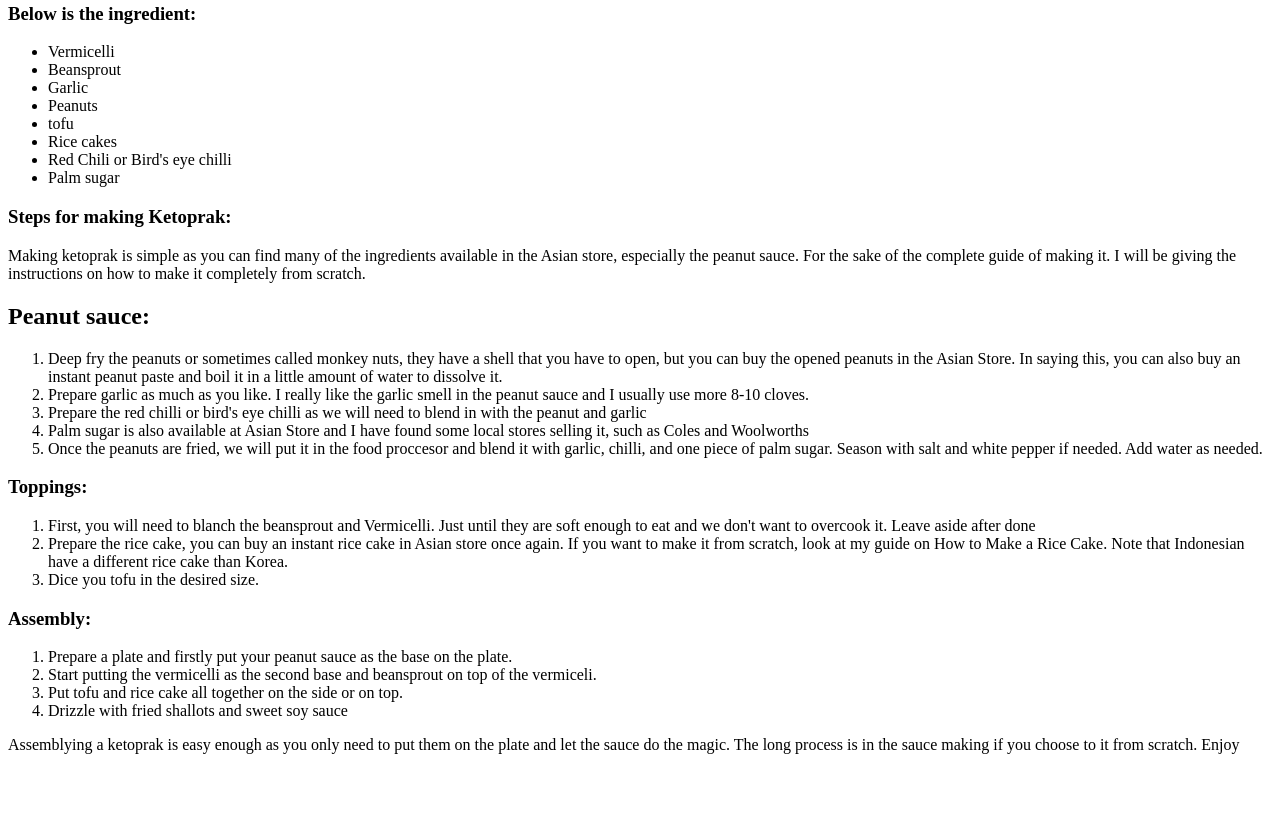
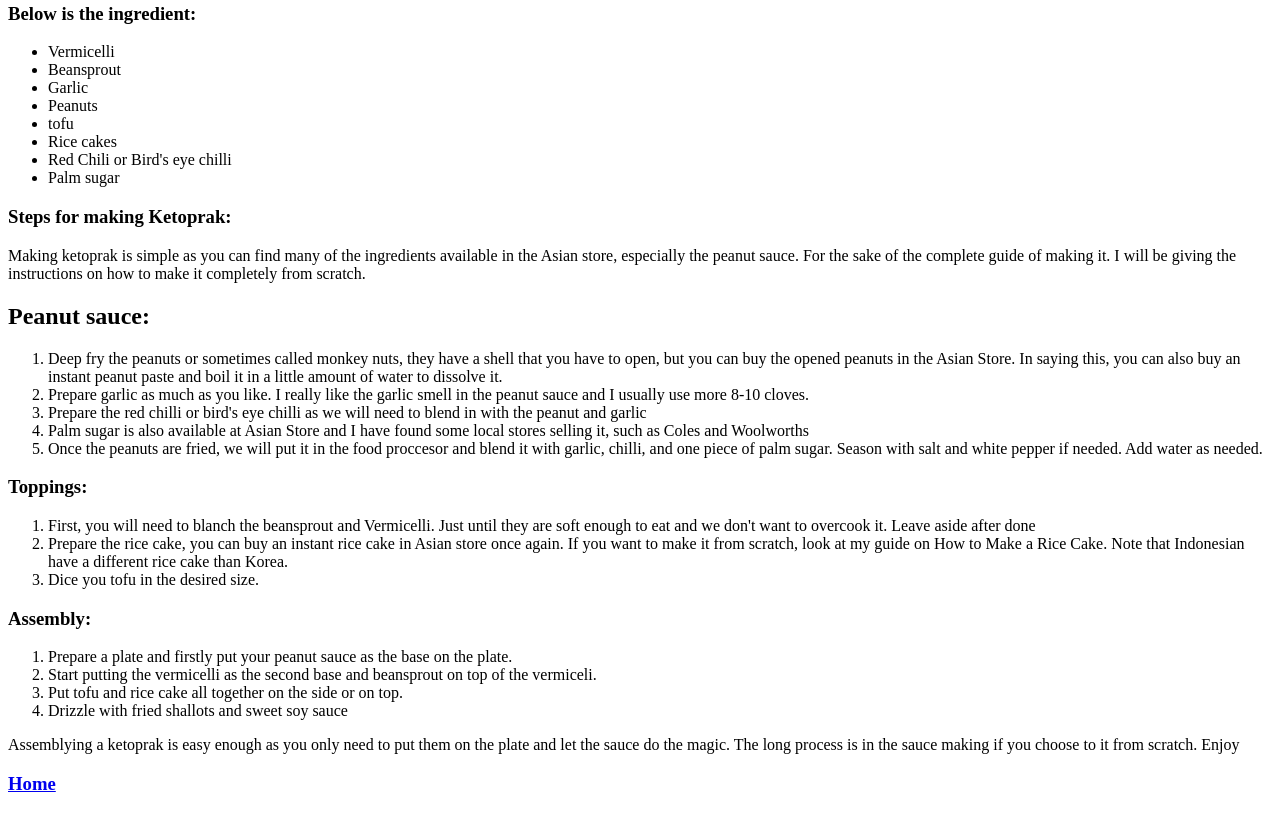
Before and after one commit to kelvouttt/odin-recipes, a plain HTML site: page recipes/ketoprak.html in a window 1280 px wide. Shown: the part 377-1191 px from the top of the page. Before the commit the page ends 1147 px from the top, so only its background shows below. Drawn offline with Linux system fonts and the light colour scheme.

Commit message:
Adding home button

```diff
--- a/recipes/ketoprak.html
+++ b/recipes/ketoprak.html
@@ -48,13 +48,6 @@
   </ol>
   <p>Assemblying a ketoprak is easy enough as you only need to put them on the plate and let the sauce do the magic. The long process is in the sauce making if you choose to it from scratch. Enjoy</p>
 
-
-
-  </div>
-
-
-
-
-
+  <h3><a href="../index.html">Home</a></h3>
 </body>
 </html>
```
